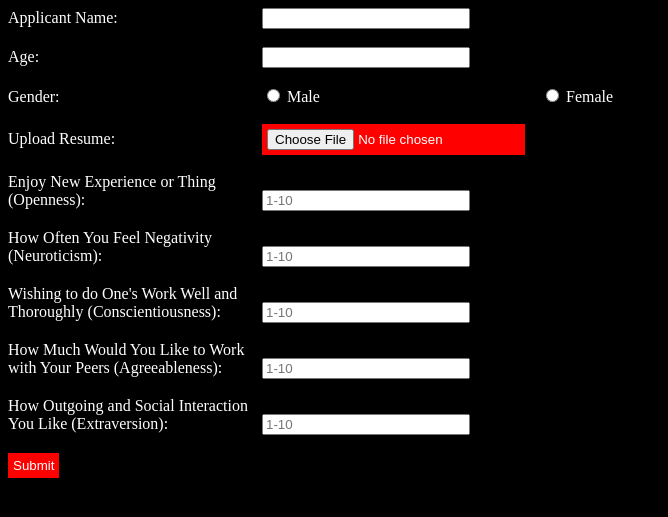
After one commit to SR-Pittu/GDP, a Flask app: page /personalityprediction in a window 1280 px wide. The commit adds this page. Shown: the top 517 px of the page, without its empty margins (0-668 px from the left). Run offline with Flask 3, Linux system fonts and the light colour scheme.

Commit message:
changes done

```diff
--- a/app.py
+++ b/app.py
@@ -11,6 +11,14 @@ def login():
 @app.route('/register')
 def register():
     return render_template('register.html')
+
+@app.route('/dashboard')
+def dashboard():
+    return render_template('dashboard.html')
+
+@app.route('/personalityprediction')
+def personalityprediction():
+    return render_template('personalityprediction.html')
 if __name__ == '__main__':
     app.debug =  True
     app.run()
--- /dev/null
+++ b/templates/personalityprediction.html
@@ -0,0 +1,64 @@
+<!DOCTYPE html>
+<html>
+<head>
+    <title>Form</title>
+    <style>
+        body {
+            background-color: black;
+            color: white;
+        }
+
+        label {
+            display: inline-block;
+            width: 250px;
+        }
+
+        input[type="text"], input[type="number"] {
+            width: 200px;
+        }
+
+        input[type="file"], input[type="submit"] {
+            padding: 5px;
+            background-color: red;
+            color: white;
+            border: none;
+            cursor: pointer;
+        }
+    </style>
+</head>
+<body>
+    <form>
+        <label for="sName">Applicant Name:</label>
+        <input type="text" id="sName" name="sName"><br><br>
+
+        <label for="age">Age:</label>
+        <input type="number" id="age" name="age"><br><br>
+
+        <label for="gender">Gender:</label>
+        <input type="radio" id="male" name="gender" value="male">
+        <label for="male">Male</label>
+        <input type="radio" id="female" name="gender" value="female">
+        <label for="female">Female</label><br><br>
+
+        <label for="cv">Upload Resume:</label>
+        <input type="file" id="cv" name="cv"><br><br>
+
+        <label for="openness">Enjoy New Experience or Thing (Openness):</label>
+        <input type="text" id="openness" name="openness" placeholder="1-10"><br><br>
+
+        <label for="neuroticism">How Often You Feel Negativity (Neuroticism):</label>
+        <input type="text" id="neuroticism" name="neuroticism" placeholder="1-10"><br><br>
+
+        <label for="conscientiousness">Wishing to do One's Work Well and Thoroughly (Conscientiousness):</label>
+        <input type="text" id="conscientiousness" name="conscientiousness" placeholder="1-10"><br><br>
+
+        <label for="agreeableness">How Much Would You Like to Work with Your Peers (Agreeableness):</label>
+        <input type="text" id="agreeableness" name="agreeableness" placeholder="1-10"><br><br>
+
+        <label for="extraversion">How Outgoing and Social Interaction You Like (Extraversion):</label>
+        <input type="text" id="extraversion" name="extraversion" placeholder="1-10"><br><br>
+
+        <input type="submit" value="Submit">
+    </form>
+</body>
+</html>
```
Also changed, not shown: templates/dashboard.html (added, +42 -0 lines), templates/login.html (+10 -20 lines).
